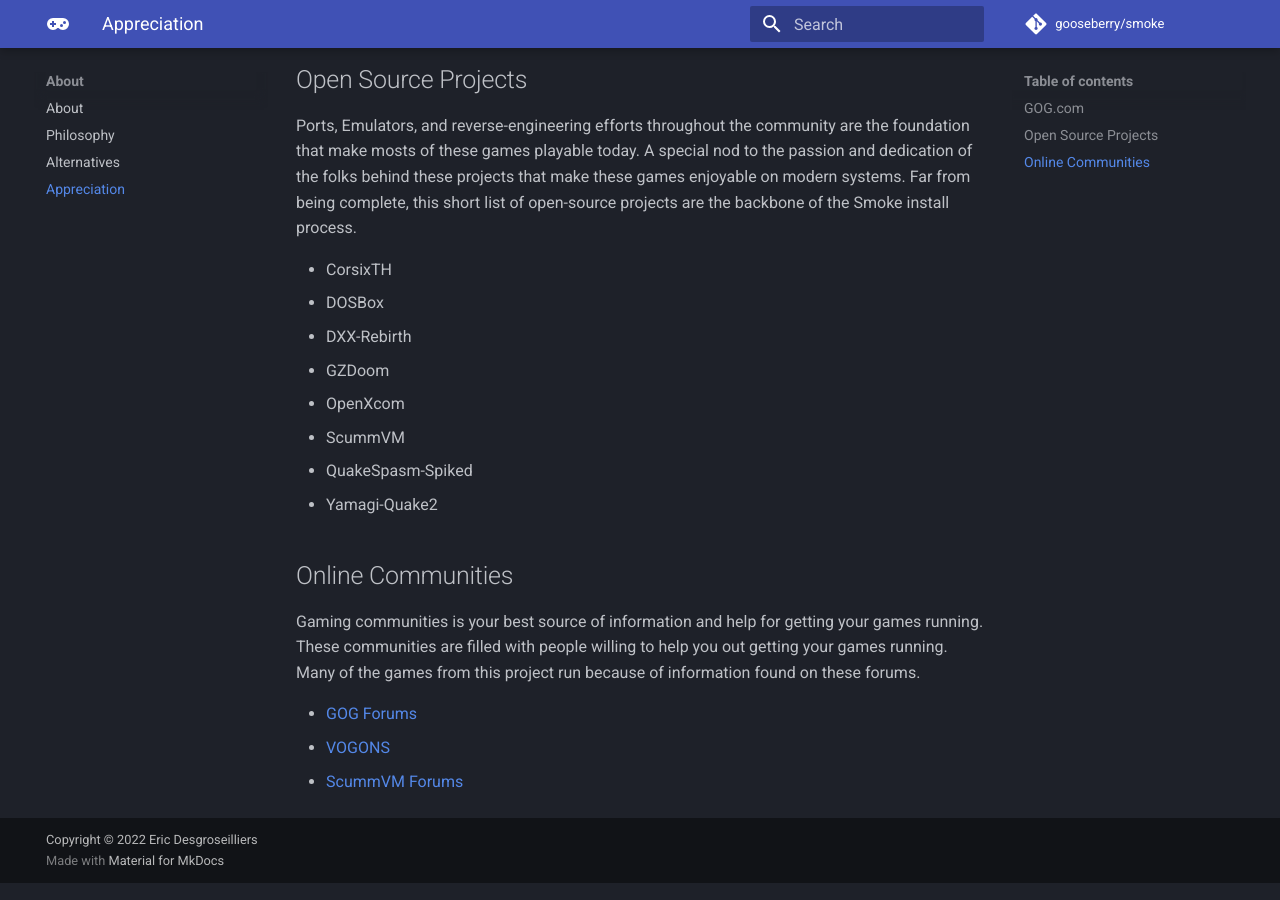
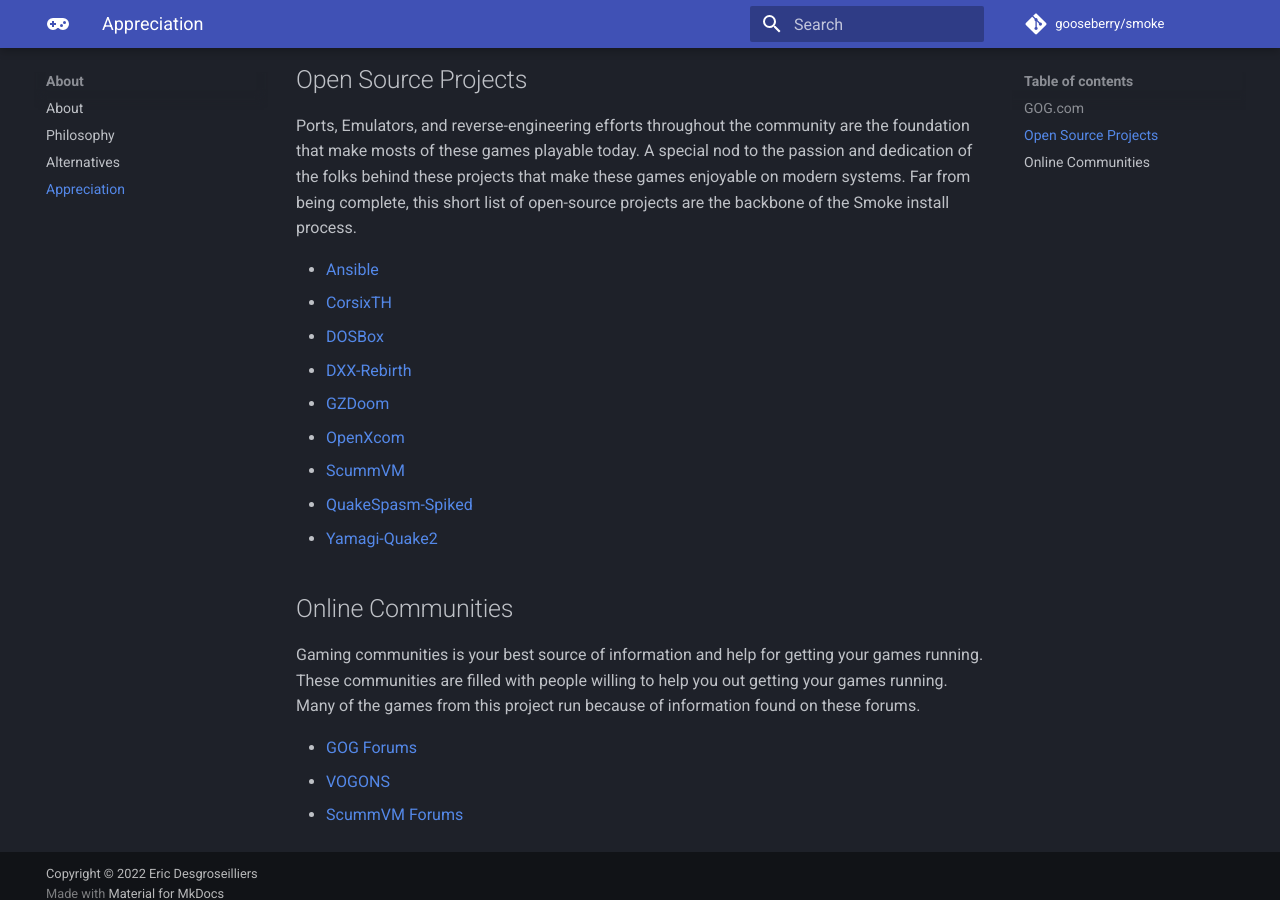
Before and after one commit to gooseberry/smoke, an MkDocs documentation site: the page built from docs/about/appreciation.md, in a window 1280 px wide and 900 px high, scrolled down 560 px. Built offline with MkDocs 1.6.1 and Material for MkDocs 9.7.7, drawn with Linux system fonts in a browser that asks for light colours; comment, search, counter and statistics services are not loaded.

Commit message:
added links

```diff
--- a/docs/about/appreciation.md
+++ b/docs/about/appreciation.md
@@ -12,14 +12,15 @@
 
 Ports, Emulators, and reverse-engineering efforts throughout the community are the foundation that make mosts of these games playable today.  A special nod to the passion and dedication of the folks behind these projects that make these games enjoyable on modern systems.  Far from being complete, this short list of open-source projects are the backbone of the Smoke install process.
 
-* CorsixTH
-* DOSBox
-* DXX-Rebirth
-* GZDoom
-* OpenXcom
-* ScummVM
-* QuakeSpasm-Spiked
-* Yamagi-Quake2
+* [Ansible](https://docs.ansible.com/ansible/latest/index.html)
+* [CorsixTH](https://corsixth.com/)
+* [DOSBox](https://www.dosbox.com/)
+* [DXX-Rebirth](https://www.dxx-rebirth.com/)
+* [GZDoom](https://zdoom.org/index)
+* [OpenXcom](https://openxcom.org/)
+* [ScummVM](https://www.scummvm.org/)
+* [QuakeSpasm-Spiked](https://fte.triptohell.info/moodles/qss/)
+* [Yamagi-Quake2](https://www.yamagi.org/quake2/)
 
 ## Online Communities
 
```
